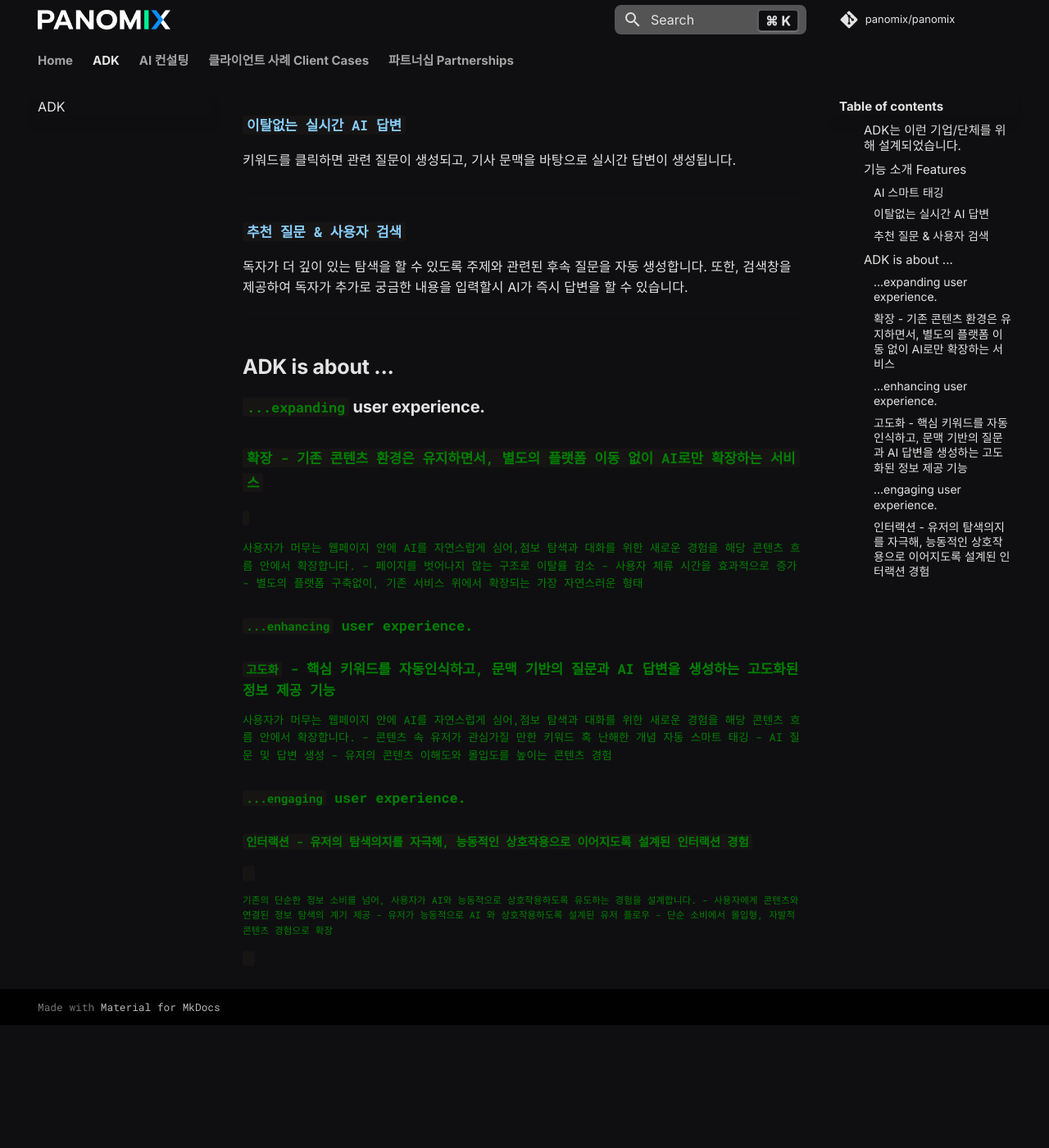
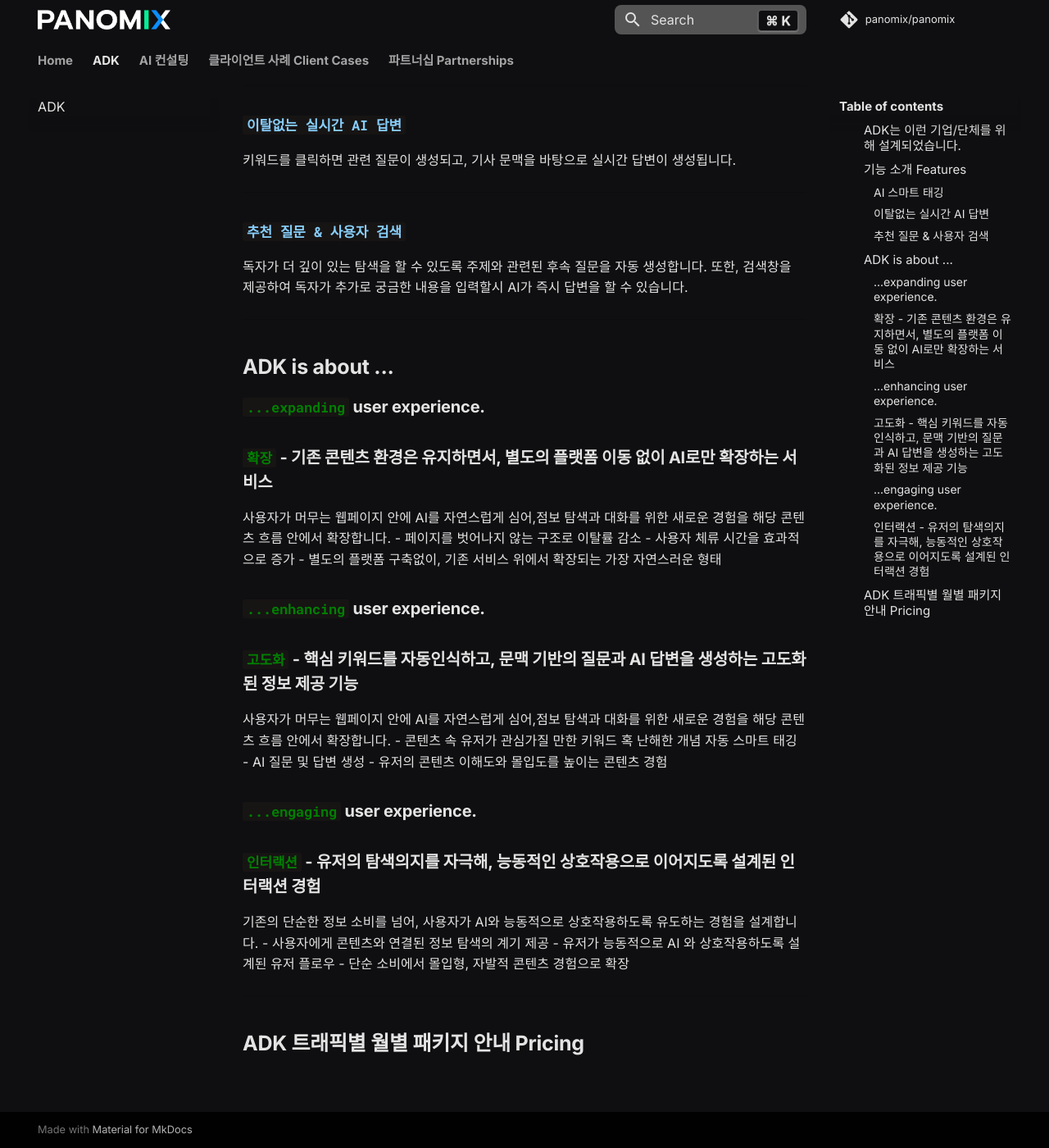
Before and after one commit to panomix/panomix, an MkDocs documentation site: the page built from docs/flagship/adk.md, in a window 1280 px wide and 1400 px high, scrolled down 842 px. Shown: the whole window at 82% size. Built offline with MkDocs 1.6.1 and Material for MkDocs 9.7.7, drawn with Linux system fonts in a browser that asks for light colours; comment, search, counter and statistics services are not loaded; before the commit the page ends 2092 px from its top, so only the background shows below that.

Commit message:
Update adk.md

```diff
--- a/docs/flagship/adk.md
+++ b/docs/flagship/adk.md
@@ -39,7 +39,7 @@
 
 ## **ADK is about ...** ##
 ### **<code style="color : green">...expanding</code> user experience.** ##
-### **<code style="color : green">확장 - 기존 콘텐츠 환경은 유지하면서, 별도의 플랫폼 이동 없이 AI로만 확장하는 서비스** ###
+### **<code style="color : green">확장</code> - 기존 콘텐츠 환경은 유지하면서, 별도의 플랫폼 이동 없이 AI로만 확장하는 서비스** ###
 
 사용자가 머무는 웹페이지 안에 AI를 자연스럽게 심어,점보 탐색과 대화를 위한 새로운 경험을 해당 콘텐츠 흐름 안에서 확장합니다.
 - 페이지를 벗어나지 않는 구조로 이탈률 감소
@@ -55,9 +55,14 @@
 - 유저의 콘텐츠 이해도와 몰입도를 높이는 콘텐츠 경험
 
 ### **<code style="color : green">...engaging</code> user experience.** ##
-### **<code style="color : green">인터랙션 - 유저의 탐색의지를 자극해, 능동적인 상호작용으로 이어지도록 설계된 인터랙션 경험** ###
+### **<code style="color : green">인터랙션</code> - 유저의 탐색의지를 자극해, 능동적인 상호작용으로 이어지도록 설계된 인터랙션 경험** ###
 
 기존의 단순한 정보 소비를 넘어, 사용자가 AI와 능동적으로 상호작용하도록 유도하는 경험을 설계합니다.
 - 사용자에게 콘텐츠와 연결된 정보 탐색의 계기 제공
 - 유저가 능동적으로 AI 와 상호작용하도록 설계된 유저 플로우
 - 단순 소비에서 몰입형, 자발적 콘텐츠 경험으로 확장
+
+---
+
+## **ADK 트래픽별 월별 패키지 안내 Pricing** ##
+<br/>
```
